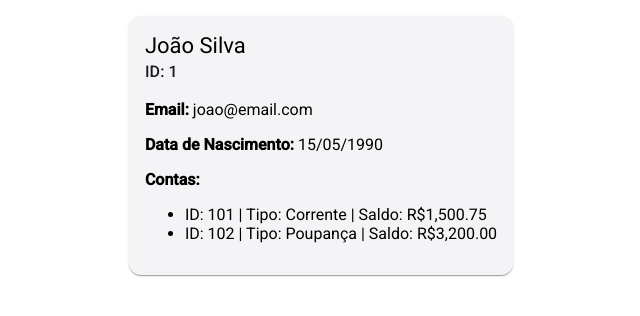
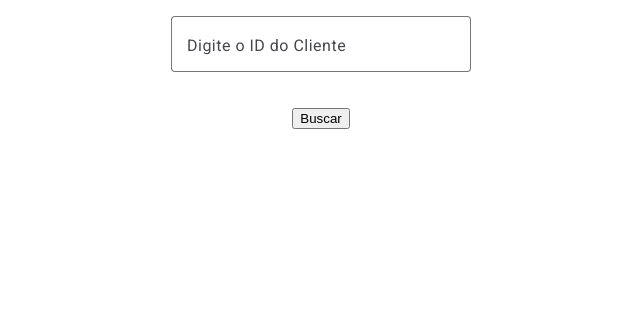
Before and after one commit to maurimnadal/hackathon-compass, an Angular app in the folder frontend/: page /listar-cliente in a window 1280 px wide. Shown: the top 316 px of the page, without its empty margins (319-959 px from the left). Built offline with nearby package versions, Linux system fonts and the light colour scheme.

Commit message:
feat: adicionar busca de id do cliente

```diff
--- a/frontend/src/app/components/cliente/listar-cliente/listar-cliente.html
+++ b/frontend/src/app/components/cliente/listar-cliente/listar-cliente.html
@@ -1,16 +1,23 @@
 <main class="containerListarCliente">
-  <mat-card *ngFor="let cliente of clientes" class="cliente-card">
+  <mat-form-field appearance="outline" style="width: 300px;">
+    <mat-label>Digite o ID do Cliente</mat-label>
+    <input matInput type="number" [(ngModel)]="clienteId" placeholder="ID do cliente">
+  </mat-form-field>
+  <button mat-raised-button color="primary" (click)="buscarCliente()">Buscar</button>
+
+  <ng-container *ngIf="clienteSelecionado">
+    <mat-card class="cliente-card">
       <mat-card-header>
-      <mat-card-title>{{ cliente.nome }}</mat-card-title>
-      <mat-card-subtitle>ID: {{ cliente.id_cliente }}</mat-card-subtitle>
+        <mat-card-title>{{ clienteSelecionado.nome }}</mat-card-title>
+        <mat-card-subtitle>ID: {{ clienteSelecionado.id_cliente }}</mat-card-subtitle>
       </mat-card-header>
       <mat-card-content>
-      <p><strong>Email:</strong> {{ cliente.email }}</p>
-      <p><strong>Data de Nascimento:</strong> {{ cliente.data_nascimento | date:'dd/MM/yyyy' }}</p>
+        <p><strong>Email:</strong> {{ clienteSelecionado.email }}</p>
+        <p><strong>Data de Nascimento:</strong> {{ clienteSelecionado.data_nascimento | date:'dd/MM/yyyy' }}</p>
         <div>
           <strong>Contas:</strong>
           <ul>
-          <li *ngFor="let conta of cliente.contas">
+            <li *ngFor="let conta of clienteSelecionado.contas">
               ID: {{ conta.id_conta }} |
               Tipo: {{ conta.tipo }} |
               Saldo: {{ conta.saldo | currency:'BRL':'symbol':'1.2-2' }}
@@ -19,4 +26,9 @@
         </div>
       </mat-card-content>
     </mat-card>
+  </ng-container>
+
+  <div *ngIf="buscou && !clienteSelecionado" style="color: red; margin-top: 1rem;">
+    Cliente não encontrado.
+  </div>
 </main>
--- a/frontend/src/app/components/cliente/listar-cliente/listar-cliente.ts
+++ b/frontend/src/app/components/cliente/listar-cliente/listar-cliente.ts
@@ -1,6 +1,11 @@
 import { Component } from '@angular/core';
 import { CommonModule } from '@angular/common';
 import { MatCardModule } from '@angular/material/card';
+
+import { FormsModule } from '@angular/forms';
+import { MatFormFieldModule } from '@angular/material/form-field';
+import { MatInputModule } from '@angular/material/input';
+
 
 export interface Conta {
   id_conta: number;
@@ -19,13 +24,17 @@ export interface Cliente {
 @Component({
   selector: 'app-listar-cliente',
   standalone: true,
-  imports: [CommonModule, MatCardModule],
+  imports: [CommonModule, MatCardModule, FormsModule, MatFormFieldModule, MatInputModule],
   templateUrl: './listar-cliente.html',
   styleUrl: './listar-cliente.css'
 })
 
 //verificar recebimento do formato da data
 export class ListarCliente {
+  clienteId: number | null = null;
+  buscou = false;
+  clienteSelecionado: Cliente | null = null;
+
   clientes: Cliente[] = [
     {
       id_cliente: 1,
@@ -38,4 +47,9 @@ export class ListarCliente {
       ]
     }
   ];
+
+  buscarCliente() {
+    this.buscou = true;
+    this.clienteSelecionado = this.clientes.find(c => c.id_cliente === this.clienteId) || null;
+  }
 }
```
Lines whose indentation alone changed are shown as unchanged.
